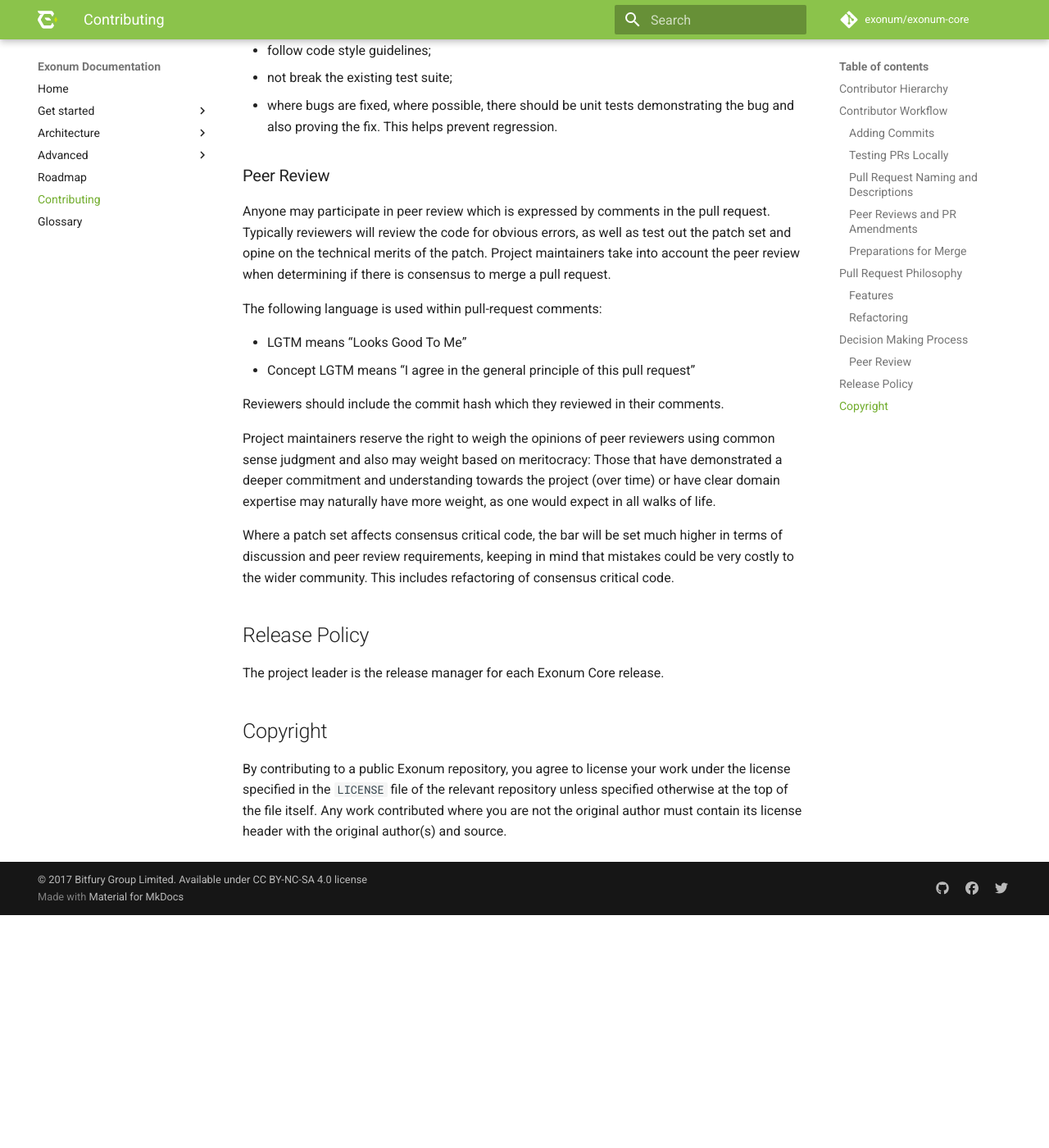
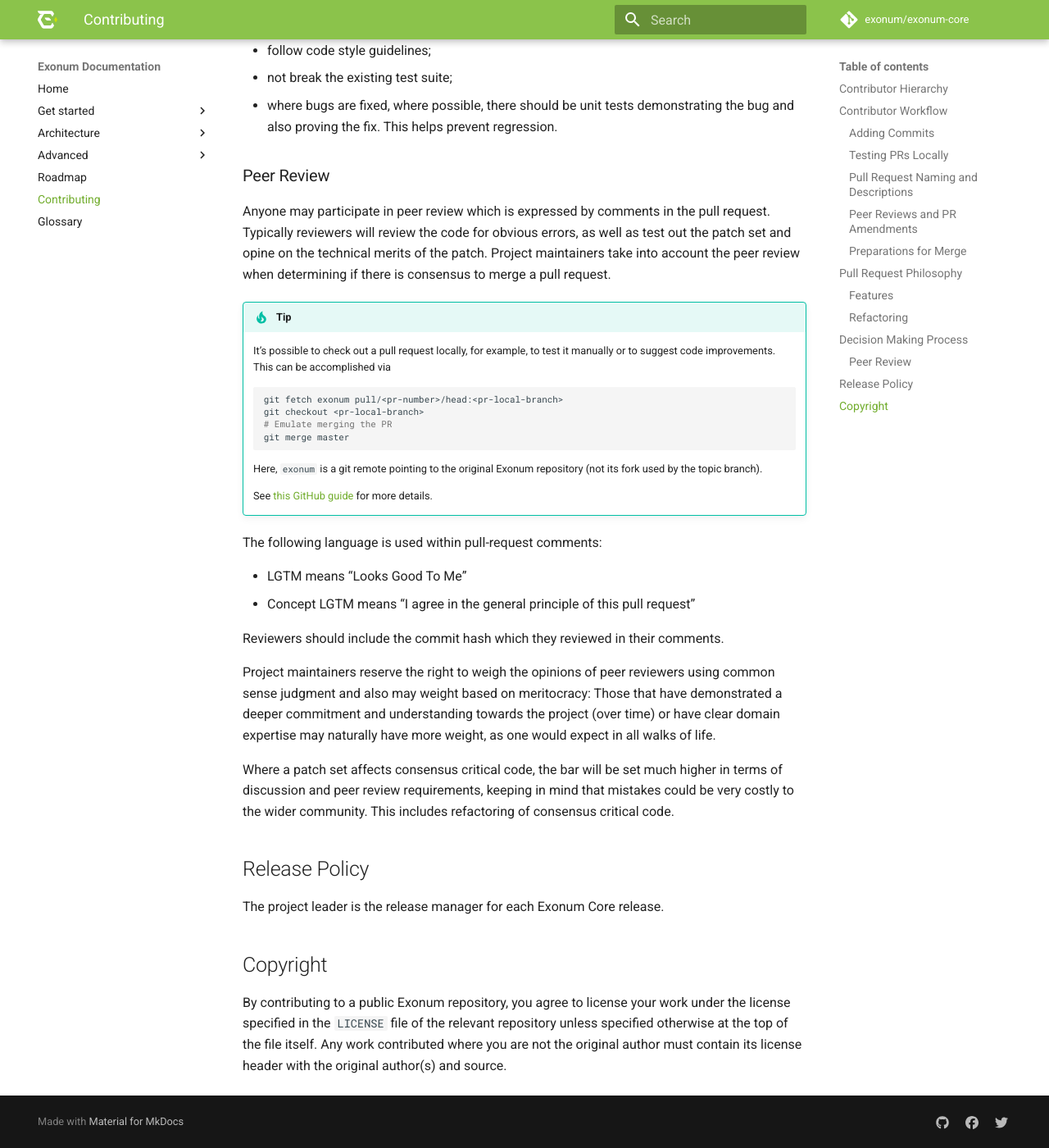
Before and after one commit to exonum/exonum-doc, an MkDocs documentation site: the page built from src/contributing.md, in a window 1280 px wide and 1400 px high, scrolled down 4132 px. Shown: the whole window at 82% size. Built offline with MkDocs 1.6.1 and Material for MkDocs 9.7.7, drawn with Linux system fonts in a browser that asks for light colours; comment, search, counter and statistics services are not loaded; old or Windows-style settings are respelled for this version of MkDocs; before the commit the page ends 5248 px from its top, so only the background shows below that.

Commit message:
Add tip about checking out PRs

````diff
--- a/mkdocs.yml
+++ b/mkdocs.yml
@@ -32,7 +32,8 @@
 markdown_extensions:
   - codehilite
   - admonition
-copyright: © 2017 Bitfury Group Limited. Available under <a href="https://creativecommons.org/licenses/by-nc-sa/4.0/" rel="license">CC BY-NC-SA 4.0</a> license
+  - meta
+  - pymdownx.superfences
 pages:
   # Short description of Exonum, documentation and how to use it
   - 'Home': 'index.md'
--- a/src/contributing.md
+++ b/src/contributing.md
@@ -189,6 +189,22 @@
 Project maintainers take into account the peer review when determining
 if there is consensus to merge a pull request.
 
+!!! tip
+    It’s possible to check out a pull request locally, for example, to test it manually
+    or to suggest code improvements. This can be accomplished via
+
+    ```shell
+    git fetch exonum pull/<pr-number>/head:<pr-local-branch>
+    git checkout <pr-local-branch>
+    # Emulate merging the PR
+    git merge master
+    ```
+
+    Here, `exonum` is a git remote pointing to the original Exonum repository
+    (not its fork used by the topic branch).
+
+    See [this GitHub guide][gh:local-pr] for more details.
+
 The following language is used within pull-request comments:
 
 - LGTM means “Looks Good To Me”
@@ -224,6 +240,7 @@
 [exonum-org]: http://github.com/exonum/
 [gh:pr]: https://help.github.com/articles/about-pull-requests/
 [gh:task-lists]: https://help.github.com/articles/basic-writing-and-formatting-syntax/#task-lists
+[gh:local-pr]: https://help.github.com/articles/checking-out-pull-requests-locally/
 [git:messages]: http://chris.beams.io/posts/git-commit/
 [travis]: https://docs.travis-ci.com/
 [clippy]: https://github.com/Manishearth/rust-clippy
````
